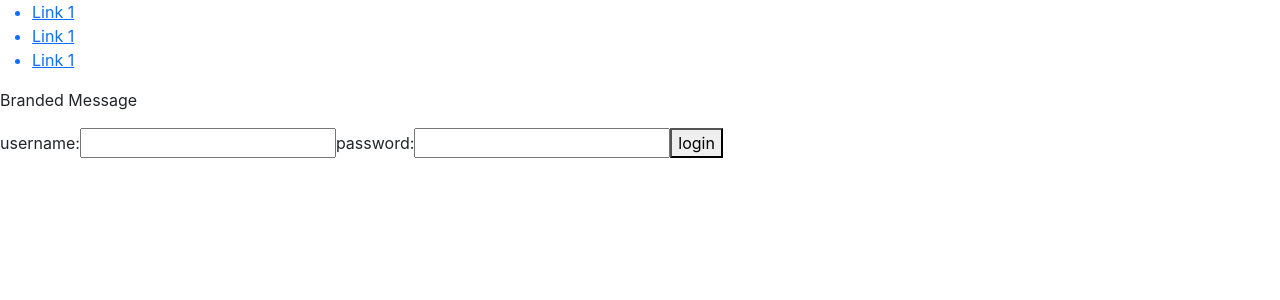
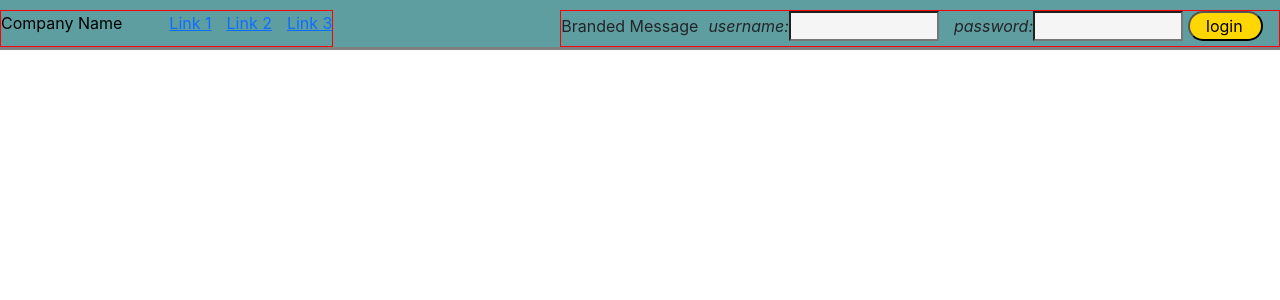
Before and after one commit to cmokbel1/react-for-fun, a React (Create React App) app: page / in a window 1280 px wide. Shown: the top 300 px of the page. Built offline with nearby package versions, Linux system fonts and the light colour scheme.

Commit message:
nav bar position correctly

```diff
--- a/src/App.css
+++ b/src/App.css
@@ -2,37 +2,82 @@
   text-align: center;
 }
 
-.App-logo {
-  height: 40vmin;
-  pointer-events: none;
+/*  NAVIGATION STYLING */
+/*  whole nav */
+nav {
+  display: flex;
+  margin: 0 auto;
+  flex-direction: row;
+  background-color: cadetblue;
+  height: 50px;
+  padding-top: 10px;
+  border-bottom: 3px solid gray;
+  justify-content: space-between;
 }
 
-@media (prefers-reduced-motion: no-preference) {
-  .App-logo {
-    animation: App-logo-spin infinite 20s linear;
-  }
+/* company name */
+nav .company-name {
+  text-decoration: none;
+  color: black;
 }
 
-.App-header {
-  background-color: #282c34;
-  min-height: 100vh;
-  display: flex;
-  flex-direction: column;
-  align-items: center;
-  justify-content: center;
-  font-size: calc(10px + 2vmin);
-  color: white;
+/* just the links */
+nav ul {
+  display: inline-flex;
+  list-style-type: none;
+  margin: 0;
 }
 
-.App-link {
-  color: #61dafb;
+nav .links {
+  display: inline;
 }
 
-@keyframes App-logo-spin {
-  from {
-    transform: rotate(0deg);
-  }
-  to {
-    transform: rotate(360deg);
-  }
+nav ul li:nth-child(n+1) {
+  margin-left: 15px;
+
 }
+
+
+/* nav right side*/
+
+/* branded messaging */
+nav .branded-message {
+  font-weight: 800;
+}
+
+
+nav #loginSection {
+  display: inline;
+  font-style: italic;
+  margin-left: auto;
+}
+
+nav input {
+  background-color: whitesmoke;
+  width: 150px;
+}
+
+nav>div {
+  border: 1px solid red;
+}
+
+nav #username, #password {
+  display: inline;
+  margin-left: 10px;
+  margin-right: 5px;
+}
+
+
+
+
+nav button {
+  width: 75px;
+  border-radius: 35px;
+  background-color: gold;
+  height: 30px;
+  padding-bottom: 1em;
+  ;
+  padding-left: 1em;
+  margin-right: 1em;
+  text-align: justify;
+}
--- a/src/components/navigation/navigation.js
+++ b/src/components/navigation/navigation.js
@@ -4,17 +4,30 @@ import React from 'react';
 const Navigation = () => {
   return (
     <nav>
+      <div className="left-side">
+          <a className="company-name" href="/">Company Name</a>
+        <div className="links">
           <ul>
-       <a href="/"><li>Link 1</li></a>
-       <a href="/"><li>Link 1</li></a>
-       <a href="/"><li>Link 1</li></a>
+            <li ><a href="/">Link 1</a></li>
+            <li ><a href="/">Link 2</a></li>
+            <li ><a href="/">Link 3</a></li>
           </ul>
-     <p>Branded Message</p>
+        </div>
+      </div>
+      <div className="right-side">
+          <span>Branded Message</span>
+        <div id="loginSection">
+          <div id="username">
             <label htmlFor="lUsername">username:</label>
             <input type="text" id="lUsername" required></input>
+          </div>
+          <div id="password">
             <label htmlFor="lPassword">password:</label>
             <input type="password" id="lPassword" required></input>
+          </div>
           <button type="submit">login</button>
+        </div>
+      </div>
     </nav>
   )
 }
```
Also changed, not shown: src/logo.svg (deleted). Lines whose indentation alone changed are shown as unchanged.
